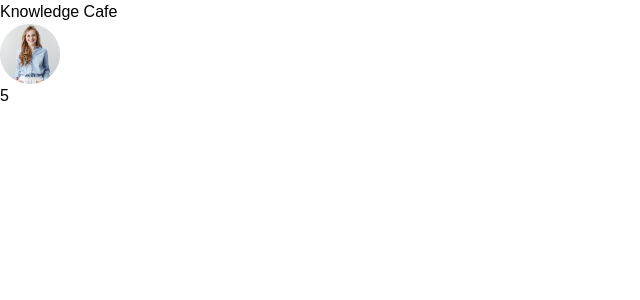
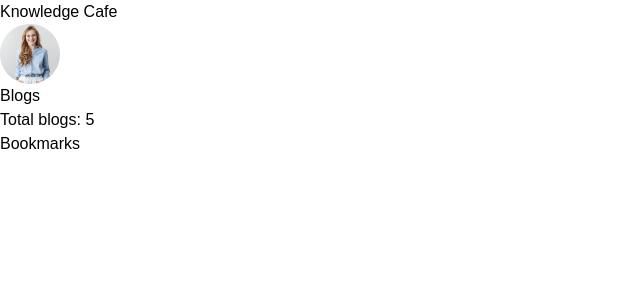
Before and after one commit to Sakhawat71/knowledge-cafe, a React (Vite) app: page / in a window 1280 px wide. Shown: the top 300 px of the page, without its empty margins (0-640 px from the left). Built offline with nearby package versions, Linux system fonts and the light colour scheme.

Commit message:
Add Bookmarks

```diff
--- a/src/App.jsx
+++ b/src/App.jsx
@@ -1,4 +1,5 @@
 import './App.css'
+import Bookmark from './components/Bookmark/Bookmark'
 import Blogs from './components/Header/Blogs/Blogs'
 import Header from './components/Header/Header'
 
@@ -7,7 +8,10 @@ function App() {
     return (
         <>
             <Header></Header>
+            <div className='md:flex'>
             <Blogs></Blogs>
+            <Bookmark></Bookmark>
+            </div>
         </>
     )
 }
--- /dev/null
+++ b/src/components/Bookmark/Bookmark.jsx
@@ -0,0 +1,10 @@
+
+const Bookmark = () => {
+    return (
+        <div className="w-1/3">
+            <h2 className="text-3xl">Bookmarks</h2>
+        </div>
+    );
+};
+
+export default Bookmark;
--- a/src/components/Header/Blogs/Blogs.jsx
+++ b/src/components/Header/Blogs/Blogs.jsx
@@ -10,8 +10,9 @@ const Blogs = () => {
     },[])
 
     return (
-        <div>
-            <h3>{blogs.length}</h3>
+        <div className="w-2/3">
+            <h2 className="text-3xl">Blogs</h2>
+            <h3>Total blogs: {blogs.length}</h3>
         </div>
     );
 };
```
